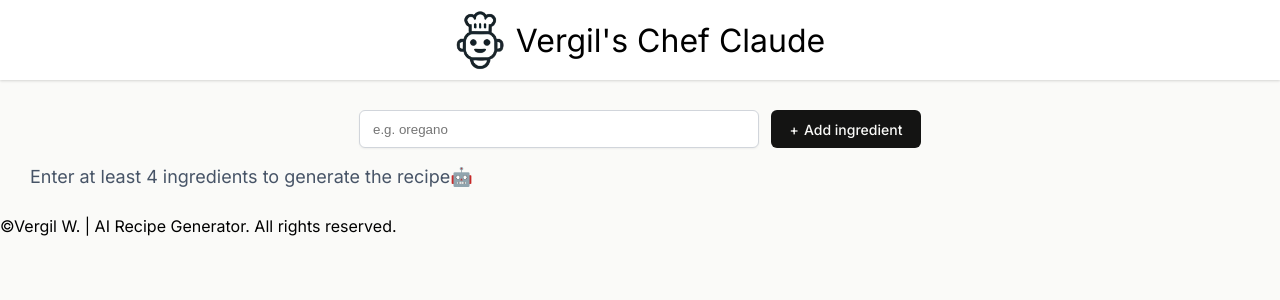
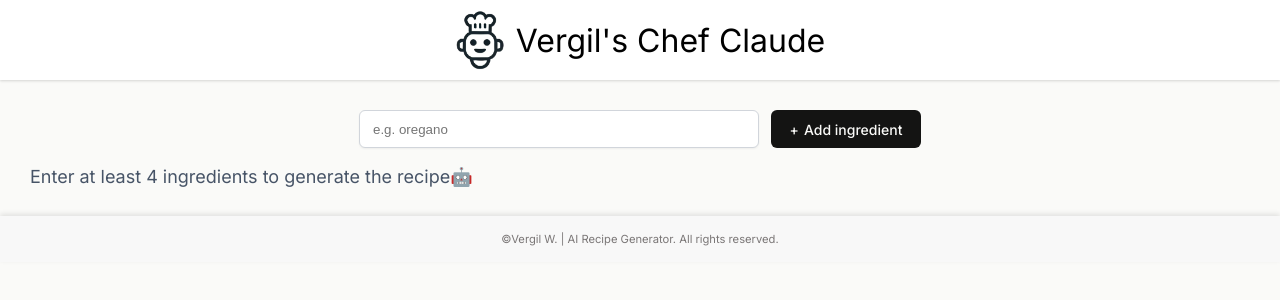
Before and after one commit to VergieeMan/Claude-AI-Recipe-Generator, a React (Vite) app: page / in a window 1280 px wide. Shown: the top 300 px of the page. Built offline with nearby package versions, Linux system fonts and the light colour scheme.

Commit message:
adjust footer css

```diff
--- a/index.css
+++ b/index.css
@@ -26,7 +26,7 @@ header > h1 {
     font-weight: 400;
 }
 
-.footer {
+footer {
   text-align: center;
   padding: 1rem;
   background-color: #f8f8f8;
@@ -38,7 +38,7 @@ header > h1 {
   left: 50%
 }
 
-.footer span {
+footer span {
   color: #e25555;
 }
 
```
